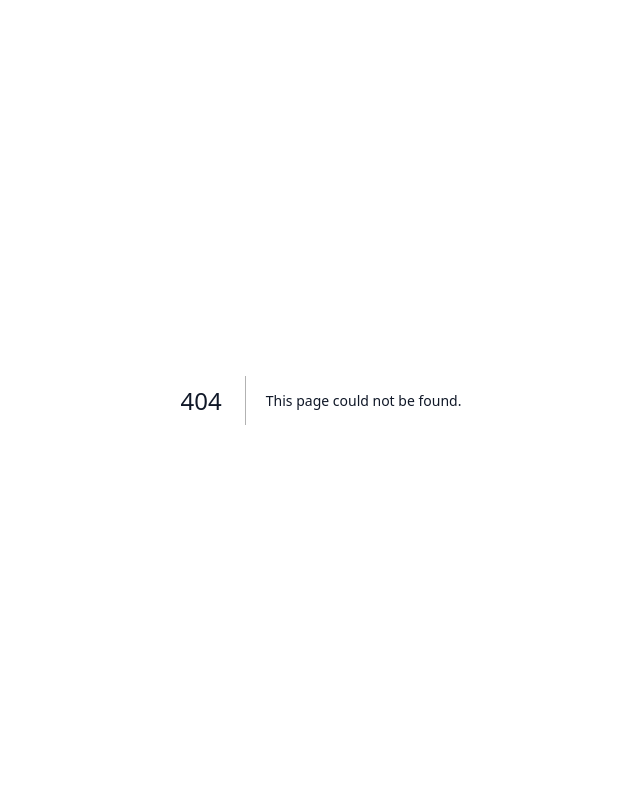
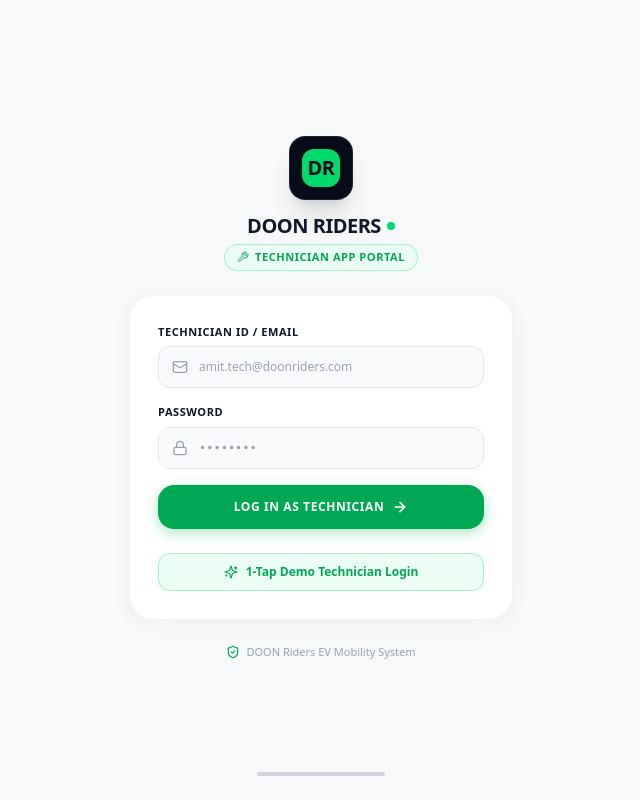
Before and after one commit to kanhaVerse05/Doon-Riders, a Next.js app in the folder frontend/: page /technician/login in a window 1280 px wide. Before the commit this address had no page. Shown: the whole page, without its empty margins (319-959 px from the left). Built offline with nearby package versions, Linux system fonts and the light colour scheme; no server answers.

Commit message:
Add dedicated technician login path /technician/login and configure Capacitor for iOS and Android

```diff
--- a/frontend/src/app/admin/login/page.tsx
+++ b/frontend/src/app/admin/login/page.tsx
@@ -18,7 +18,13 @@ export default function AdminLoginPage() {
     setLoading(true);
     const success = await login(email, password);
     if (success) {
-      router.push('/admin/dashboard');
+      const saved = localStorage.getItem('dr_admin_user');
+      const parsed = saved ? JSON.parse(saved) : null;
+      if (parsed?.roleName === 'TECHNICIAN') {
+        router.push('/admin/technician/jobs');
+      } else {
+        router.push('/admin/dashboard');
+      }
     }
     setLoading(false);
   };
--- /dev/null
+++ b/frontend/src/app/technician/layout.tsx
@@ -0,0 +1,15 @@
+import React from 'react';
+import { AuthProvider } from '../../context/AuthContext';
+
+export const metadata = {
+  title: 'DOON Riders - Technician Mobile App',
+  description: 'Technician Job Cards, Diagnostics, Parts Replacement & Repair Workflow'
+};
+
+export default function TechnicianLayout({ children }: { children: React.ReactNode }) {
+  return (
+    <AuthProvider>
+      {children}
+    </AuthProvider>
+  );
+}
--- /dev/null
+++ b/frontend/src/app/technician/login/page.tsx
@@ -0,0 +1,163 @@
+'use client';
+
+import React, { useState, useEffect } from 'react';
+import Image from 'next/image';
+import { useAuth } from '../../../context/AuthContext';
+import { Lock, Mail, ArrowRight, Wrench, ShieldCheck, CheckCircle2, Sparkles, Phone } from 'lucide-react';
+import { useRouter } from 'next/navigation';
+
+export default function TechnicianLoginPage() {
+  const { user, login } = useAuth();
+  const [email, setEmail] = useState('');
+  const [password, setPassword] = useState('');
+  const [loading, setLoading] = useState(false);
+  const [error, setError] = useState<string | null>(null);
+  const router = useRouter();
+
+  // If already logged in as technician, forward immediately
+  useEffect(() => {
+    if (user && user.roleName === 'TECHNICIAN') {
+      router.replace('/admin/technician/jobs');
+    }
+  }, [user, router]);
+
+  const handleSubmit = async (e: React.FormEvent) => {
+    e.preventDefault();
+    setLoading(true);
+    setError(null);
+
+    try {
+      const success = await login(email, password);
+      if (success) {
+        router.push('/admin/technician/jobs');
+      } else {
+        setError('Invalid technician credentials. Please check and try again.');
+      }
+    } catch (err: any) {
+      setError(err.message || 'Login failed. Please try again.');
+    } finally {
+      setLoading(false);
+    }
+  };
+
+  const handleQuickDemoLogin = async () => {
+    setEmail('amit.tech@doonriders.com');
+    setPassword('Admin@1234');
+    setLoading(true);
+    setError(null);
+    try {
+      const success = await login('amit.tech@doonriders.com', 'Admin@1234');
+      if (success) {
+        router.push('/admin/technician/jobs');
+      }
+    } catch (err: any) {
+      setError(err.message || 'Login failed.');
+    } finally {
+      setLoading(false);
+    }
+  };
+
+  return (
+    <div className="min-h-screen bg-[#F7F8FA] flex flex-col justify-between items-center p-4 selection:bg-[#00D96B] selection:text-black font-sans">
+      <div className="w-full max-w-sm my-auto space-y-6">
+
+        {/* App Logo & Header */}
+        <div className="text-center space-y-3 pt-4">
+          <div className="inline-flex items-center justify-center w-16 h-16 bg-[#070D18] rounded-2xl shadow-xl shadow-black/10 border border-white/10 p-3">
+            <div className="w-full h-full bg-[#00D96B] rounded-xl flex items-center justify-center text-[#070D18] font-black text-xl tracking-tight">
+              DR
+            </div>
+          </div>
+
+          <div>
+            <h1 className="text-xl font-black tracking-tight text-[#111827] uppercase flex items-center justify-center gap-1.5">
+              <span>DOON RIDERS</span>
+              <span className="w-2 h-2 rounded-full bg-[#00D96B]" />
+            </h1>
+            <div className="inline-flex items-center gap-1.5 px-3 py-1 mt-1 bg-emerald-50 border border-[#00D96B]/30 rounded-full">
+              <Wrench className="w-3 h-3 text-[#00A854]" />
+              <span className="text-[11px] font-bold text-[#00A854] tracking-wider uppercase">
+                Technician App Portal
+              </span>
+            </div>
+          </div>
+        </div>
+
+        {/* Login Box */}
+        <div className="bg-white rounded-3xl p-6 sm:p-7 shadow-[0_4px_20px_rgba(0,0,0,0.04)] border border-gray-100 space-y-4">
+          {error && (
+            <div className="bg-red-50 border border-red-200 text-red-700 p-3 rounded-xl text-xs font-semibold">
+              {error}
+            </div>
+          )}
+
+          <form onSubmit={handleSubmit} className="space-y-4">
+            <div>
+              <label className="block text-[11px] font-bold uppercase tracking-wider text-gray-900 mb-1.5">
+                Technician ID / Email
+              </label>
+              <div className="relative">
+                <Mail className="w-4 h-4 text-gray-400 absolute left-3.5 top-1/2 -translate-y-1/2 pointer-events-none" />
+                <input
+                  type="email"
+                  required
+                  placeholder="amit.tech@doonriders.com"
+                  value={email}
+                  onChange={(e) => setEmail(e.target.value)}
+                  className="w-full bg-[#F9FAFB] border border-gray-200 rounded-xl pl-10 pr-4 py-3 text-xs text-gray-900 placeholder:text-gray-400 focus:outline-none focus:ring-2 focus:ring-[#00D96B] focus:bg-white transition"
+                />
+              </div>
+            </div>
+
+            <div>
+              <label className="block text-[11px] font-bold uppercase tracking-wider text-gray-900 mb-1.5">
+                Password
+              </label>
+              <div className="relative">
+                <Lock className="w-4 h-4 text-gray-400 absolute left-3.5 top-1/2 -translate-y-1/2 pointer-events-none" />
+                <input
+                  type="password"
+                  required
+                  placeholder="••••••••"
+                  value={password}
+                  onChange={(e) => setPassword(e.target.value)}
+                  className="w-full bg-[#F9FAFB] border border-gray-200 rounded-xl pl-10 pr-4 py-3 text-xs text-gray-900 placeholder:text-gray-400 focus:outline-none focus:ring-2 focus:ring-[#00D96B] focus:bg-white transition font-mono"
+                />
+              </div>
+            </div>
+
+            <button
+              type="submit"
+              disabled={loading}
+              className="w-full bg-[#00A854] hover:bg-[#008744] text-white font-black py-3.5 rounded-2xl text-xs uppercase tracking-wider shadow-[0_4px_14px_rgba(0,168,84,0.3)] transition transform active:scale-95 flex items-center justify-center gap-2 cursor-pointer disabled:opacity-50"
+            >
+              <span>{loading ? 'Signing In...' : 'LOG IN AS TECHNICIAN'}</span>
+              <ArrowRight className="w-4 h-4 stroke-[2.5]" />
+            </button>
+          </form>
+
+          {/* 1-Tap Demo Login Button */}
+          <div className="pt-2">
+            <button
+              type="button"
+              onClick={handleQuickDemoLogin}
+              className="w-full py-2.5 px-3 bg-emerald-50 hover:bg-emerald-100 border border-[#00D96B]/30 rounded-xl text-xs font-bold text-[#00A854] flex items-center justify-center gap-2 transition cursor-pointer"
+            >
+              <Sparkles className="w-3.5 h-3.5" />
+              <span>1-Tap Demo Technician Login</span>
+            </button>
+          </div>
+        </div>
+
+        {/* Security Badge */}
+        <div className="text-center flex items-center justify-center gap-1.5 text-[11px] text-gray-400 font-medium">
+          <ShieldCheck className="w-3.5 h-3.5 text-[#00A854]" />
+          <span>DOON Riders EV Mobility System</span>
+        </div>
+      </div>
+
+      {/* Bottom iOS home indicator */}
+      <div className="w-32 h-1 bg-gray-300 rounded-full mx-auto my-2" />
+    </div>
+  );
+}
--- /dev/null
+++ b/frontend/src/app/technician/page.tsx
@@ -0,0 +1,26 @@
+'use client';
+
+import { useEffect } from 'react';
+import { useRouter } from 'next/navigation';
+import { useAuth } from '../../context/AuthContext';
+
+export default function TechnicianRootPage() {
+  const router = useRouter();
+  const { user, isLoading } = useAuth();
+
+  useEffect(() => {
+    if (!isLoading) {
+      if (user && user.roleName === 'TECHNICIAN') {
+        router.replace('/admin/technician/jobs');
+      } else {
+        router.replace('/technician/login');
+      }
+    }
+  }, [user, isLoading, router]);
+
+  return (
+    <div className="min-h-screen bg-[#F7F8FA] flex items-center justify-center p-4">
+      <div className="w-8 h-8 rounded-full border-2 border-[#00D96B] border-t-transparent animate-spin" />
+    </div>
+  );
+}
```
Also changed, not shown: frontend/capacitor.config.ts (added, +21 -0 lines), frontend/package.json (+10 -1 lines), 72 other files (tests, documents, lock files or other folders).
